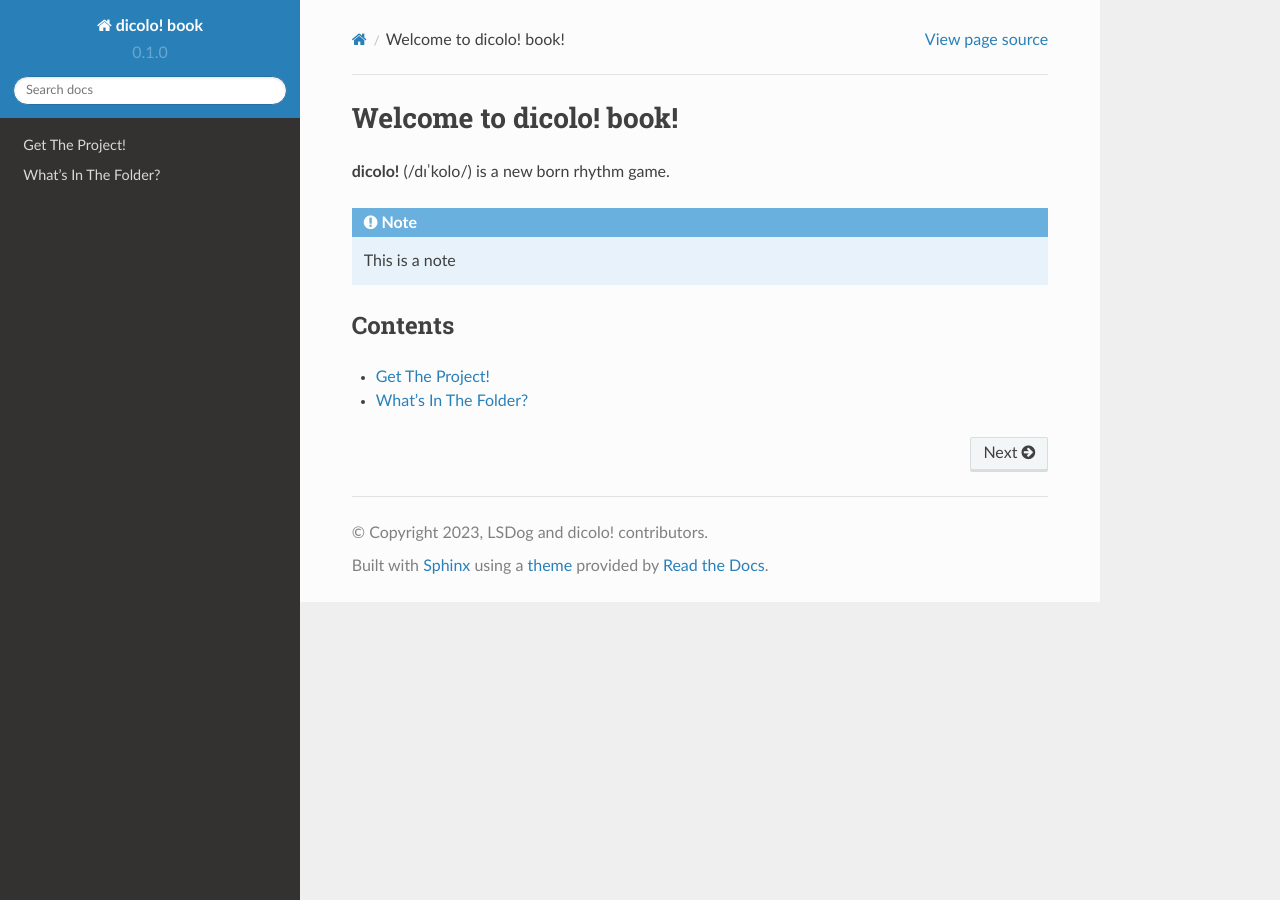
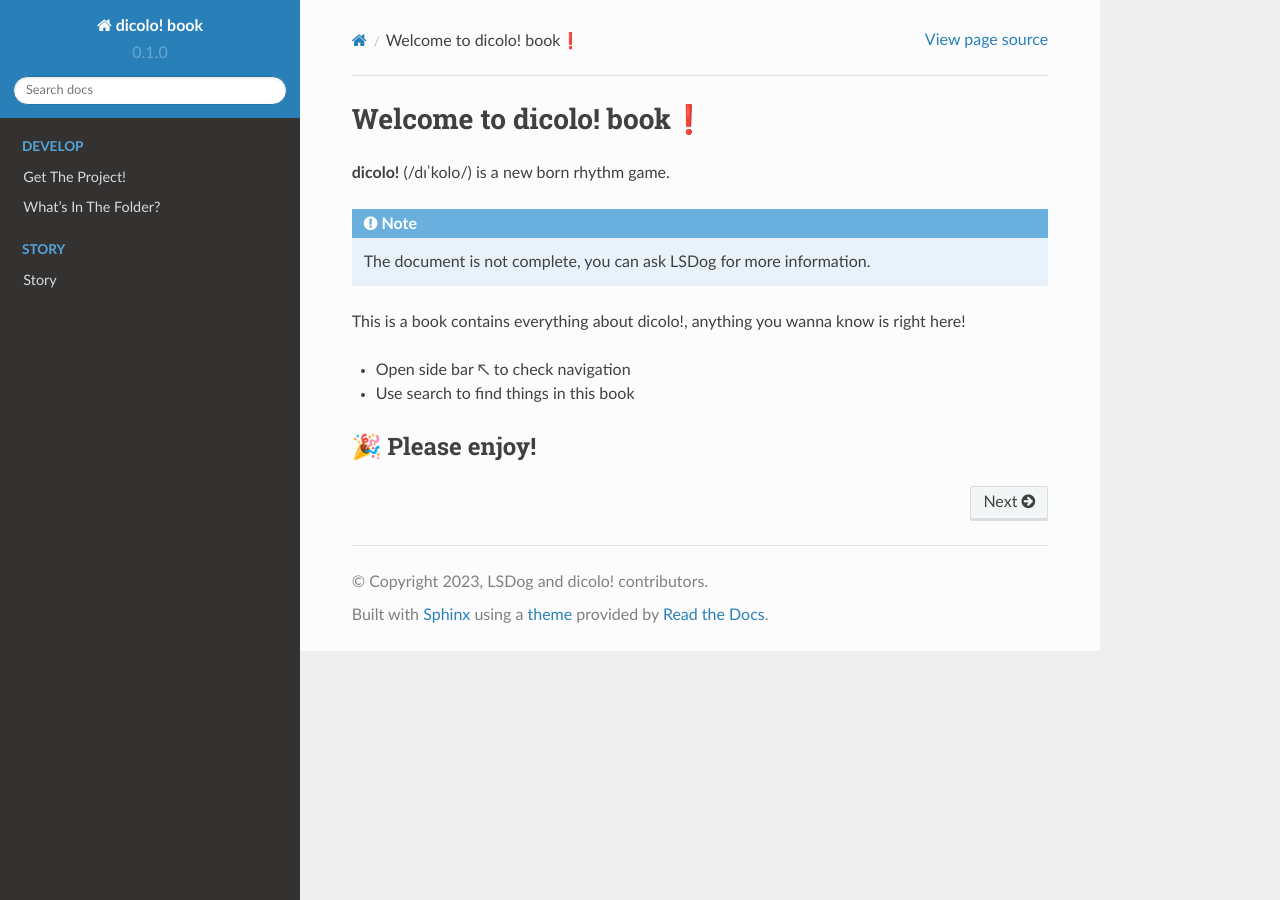
Before and after one commit to LSDog/dicolo_book, a Sphinx documentation site: the page built from docs/source/index.rst, in a window 1280 px wide. Built offline with Sphinx 7.4.7 and the Read the Docs theme 2.0.0, drawn with Linux system fonts in a browser that asks for light colours.

Commit message:
Add zh_CN and more contents

```diff
--- a/docs/source/What's In The Folder.rst
+++ b/docs/source/Develop/What's In The Folder.rst
@@ -20,7 +20,7 @@ Contains files generated by `git <https://git-scm.com/>`_.
 ____________________
 Contains configs about the github repository.
 
-.godot
+.godot🔞
 ____________________
 Contains files generated by godot engine.
 
--- a/docs/source/conf.py
+++ b/docs/source/conf.py
@@ -34,3 +34,9 @@ html_theme = 'sphinx_rtd_theme'
 
 # -- Options for EPUB output
 epub_show_urls = 'footnote'
+
+# multi-language docs
+language = 'en'
+locale_dirs = ['../locales/']   # path is example but recommended.
+gettext_compact = False  # optional.
+gettext_uuid = True  # optional.
--- a/docs/source/index.rst
+++ b/docs/source/index.rst
@@ -1,18 +1,32 @@
-Welcome to dicolo! book!
+Welcome to dicolo! book❗
 ===================================
 
 **dicolo!** (/dɪˈkolo/) is a new born rhythm game.
 
 
 .. note::
-   This is a note
+  The document is not complete, you can ask LSDog for more information.
+
+This is a book contains everything about dicolo!,
+anything you wanna know is right here!
+
+- Open side bar ↖ to check navigation
+- Use search to find things in this book
 
 
-Contents
---------
+🎉 Please enjoy!
+____________________
 
 .. toctree::
-   :maxdepth: 1
+  :hidden:
+  :caption: Develop
+  :maxdepth: 1
 
-   Get The Project
-   What's In The Folder
+  Develop/Get The Project
+  Develop/What's In The Folder
+
+.. toctree::
+  :hidden:
+  :caption: Story
+
+  Story/Story
```
Also changed, not shown: docs/source/Story/Maybe the world is not random.rst (added, +48 -0 lines), docs/source/Story/Story.rst (added, +23 -0 lines), .readthedocs.yaml, docs/source/Develop/Get The Project.rst (renamed from docs/source/Get The Project.rst), 11 other files.
